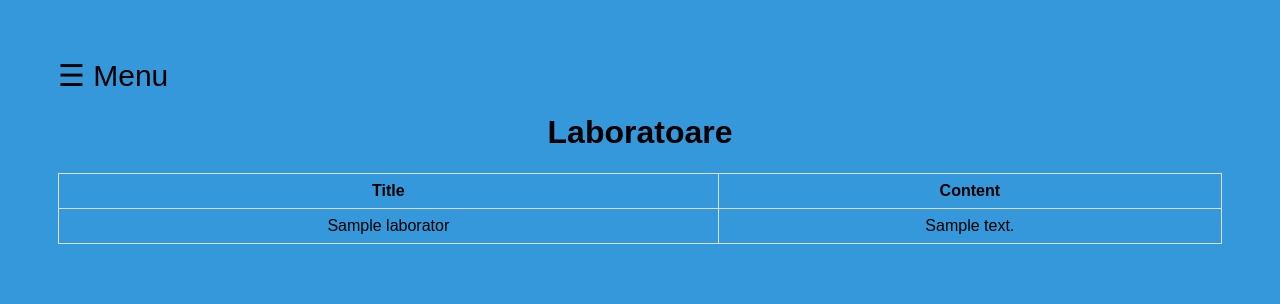
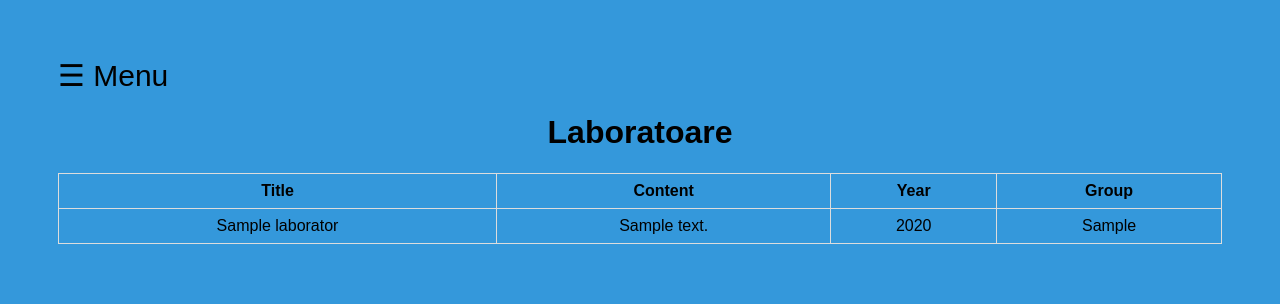
Before and after one commit to laurciucanu/licenta, a Flask app: page /view_laboratories in a window 1280 px wide. Shown: the top 304 px of the page. Run offline with Flask 2, Linux system fonts and the light colour scheme; a user stored in the database is signed in; tables that the repository leaves empty hold one stand-in row (values such as "Sample post"); some libraries are stand-ins or nearby versions.

Commit message:
laboratory registration updated with year and group

```diff
--- a/licenta/app.py
+++ b/licenta/app.py
@@ -171,19 +171,20 @@ def register_laboratories():
             elif len(form.content.data) > 500:
                 return render_template("register_laboratories.html", form=form,
                                        wrong_content="\n Enter maximum 500 characters!")
-            elif len(form.year.data) == 0:
+            elif len(str(form.year.data)) == 0:
                 return render_template("register_laboratories.html", form=form, empty_year="\n Enter the year!")
             elif len(form.group.data) == 0:
                 return render_template("register_laboratories.html", form=form, empty_group="\n Enter the group!")
             else:
-                laboratory = laborator(form=form, title=form.title.data, content=form.content.data, year=form.year.data, group=form.group.data)
+                laboratory = laborator(title=form.title.data, content=form.content.data, year=form.year.data, group=form.group.data)
                 db.session.add(laboratory)
                 db.session.commit()
+                print("Laboratory added!")
                 return redirect(url_for('view_laboratories'))
     else:
         return redirect(url_for('login_required'))
 
-    return render_template('register_laboratories.html', form=form)
+    return render_template('register_laboratories.html', form=form, year=year, group=group)
 
 
 @app.route("/note")
@@ -194,7 +195,7 @@ def grade():
 @app.route("/view_laboratories")
 def view_laboratories():
     if session['logged_in']:
-        query = db.session.execute("SELECT title,content FROM laborator;")
+        query = db.session.execute("SELECT title,content, year, \"group\" FROM laborator;")
         return render_template("view_laboratories.html", laborator=query)
     else:
         return redirect(url_for('login_required'))
@@ -293,8 +294,7 @@ def assign_homework():
 @app.route('/homeworks', methods=['GET'])
 def homeworks():
     if session['logged_in']:
-        query = db.session.execute("SELECT title,content FROM laborator"
-                                   "JOIN studenti on ;")
+        query = db.session.execute("SELECT title,content, year,\"group\" FROM laborator;")
         return render_template("view_laboratories.html", laborator=query)
     else:
         return redirect(url_for('login_required'))
--- a/licenta/forms.py
+++ b/licenta/forms.py
@@ -41,8 +41,8 @@ class LaboratorForm(FlaskForm):
     content = StringField('Content', [validators.Length(min=4, max=500)])
     year = IntegerField('Year')
     group = StringField('Group')
-    homework_id = db.Column(db.Integer, db.ForeignKey(StudentForm.id))
-    homework = relationship(StudentForm, backref='Students')  # the event needs to have this
+    # homework_id = db.Column(db.Integer, db.ForeignKey(StudentForm.id))
+    # homework = relationship(StudentForm, backref='Students')  # the event needs to have this
     submit = SubmitField('Register laboratory content')
 
 
--- a/licenta/templates/view_laboratories.html
+++ b/licenta/templates/view_laboratories.html
@@ -24,12 +24,16 @@
             <tr>
                 <th>Title</th>
                 <th>Content</th>
+                <th>Year</th>
+                <th>Group</th>
             </tr>
     {% for labItem in laborator %}
 
             <tr>
                 <td> {{ labItem.title  }}</td>
                 <td> {{ labItem.content  }}</td>
+                <td> {{ labItem.year  }}</td>
+                <td> {{ labItem.group  }}</td>
             </tr>
 
     {% endfor %}
```
